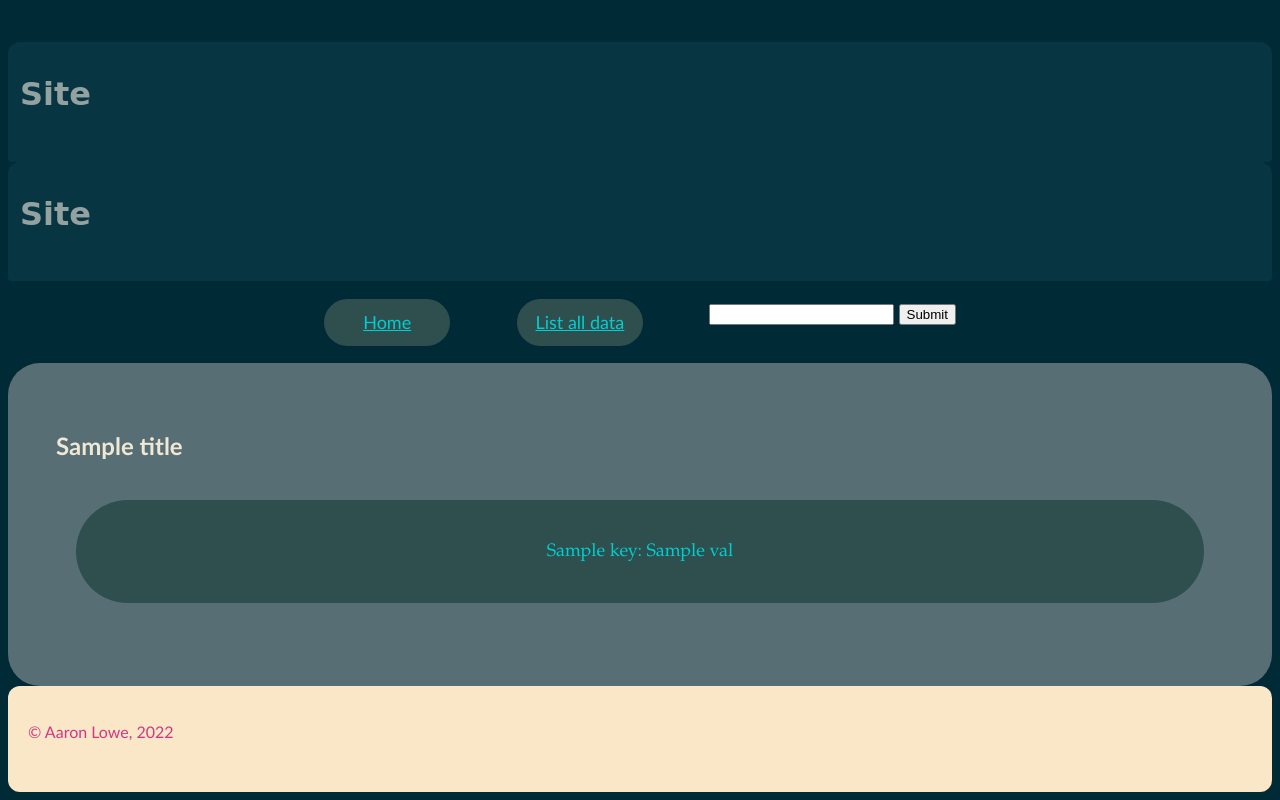
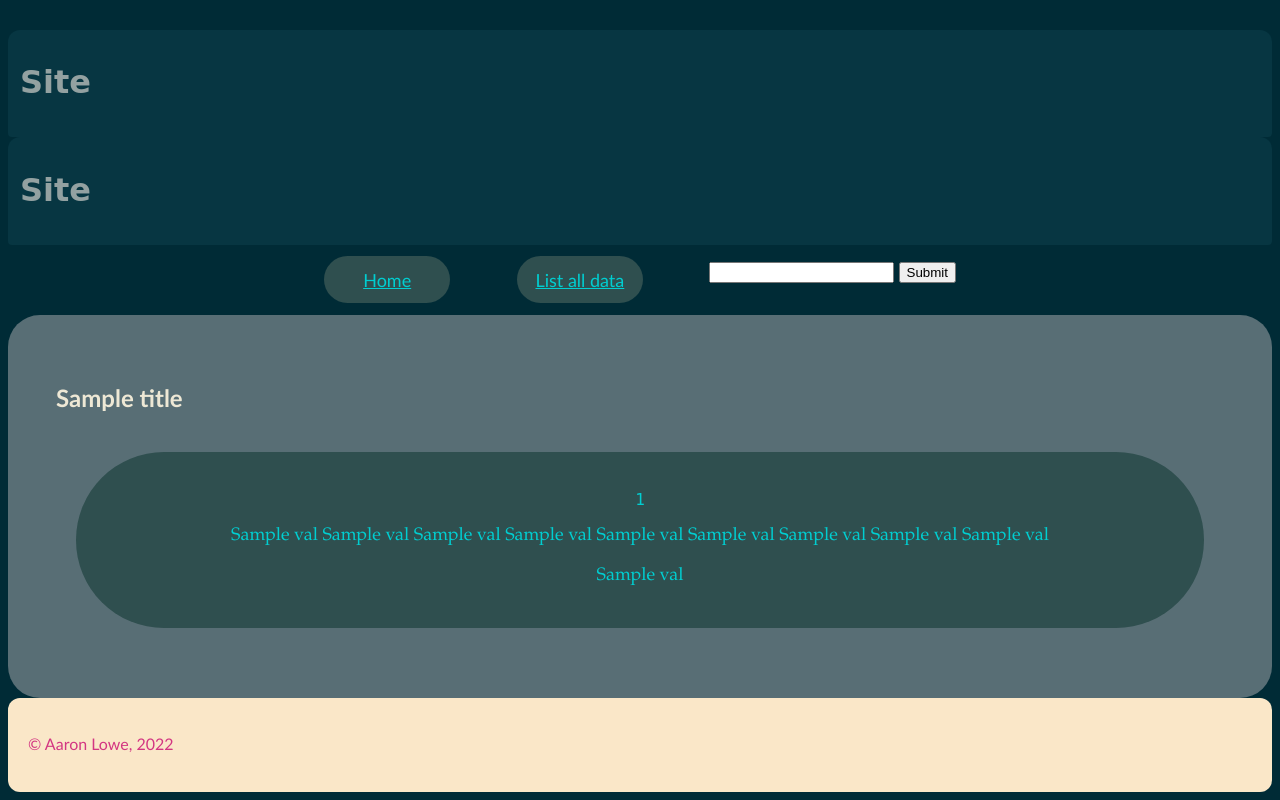
Before and after one commit to CyberFlameGO/AS91892, a Flask app: template templates/card.html in a window 1280 px wide. Run offline with Flask 2, Linux system fonts and the light colour scheme; the template is opened without the code that fills it: most values are stand-ins (such as "Sample title", 1, 10 or a date in 2020).

Commit message:
ok
Signed-off-by: CyberFlame <cyberflameu@gmail.com>

```diff
--- a/app.py
+++ b/app.py
@@ -49,10 +49,10 @@ class Database(object):
         :param params:
         :return:
         """
-        if params[0] is not None or len(params) >= 1:
+        if params[0] is None and len(params) == 1:
+            self.cursor.execute(query)
+        else:
             self.cursor.execute(query, params)
-        else:
-            self.cursor.execute(query)
         return self.cursor.fetchall()
 
     def get_all_fields_of_table(self, table) -> list:
@@ -85,12 +85,12 @@ def get_tags(tag_type):
     return tag_list
 
 
-def get_all_data():
+def get_formatted_fields():
     """
-    This function is project-specific.
+    TODO: finish docstr
+    TODO URGENT: val1 is fields, val2 is data, fix up code from new function (split) and fix search
+    :return:
     """
-    query = "SELECT card_number, card_name, type, rarity, value, attribute, subtype, level, card_atk, " \
-            "card_def, card_text FROM cards"
     db = Database(DB_FILE)
     fields = []
     for element in db.get_all_fields_of_table("cards"):
@@ -100,9 +100,22 @@ def get_all_data():
             fields.append("Card DEF")
         else:
             fields.append(element.replace("_", " ").capitalize())
+    db.connection.close()
+
+
+def get_all_data():
+    """
+    This function is project-specific.
+    TODO: finish docstr
+    :return
+    """
+    query = "SELECT card_number, card_name, type, rarity, value, attribute, subtype, level, card_atk, " \
+            "card_def, card_text FROM cards"
+    db = Database(DB_FILE)
     data = db.read_db(query)
     db.connection.close()
-    return fields, data
+    return data
+
 
 @app.route('/meme')
 def hello_world():
@@ -129,14 +142,14 @@ def render_webpages(tag_type):
 
 @app.route('/all')
 def render_all():
-    #todo: change variable names
+    # todo: change variable names
     val1, val2 = get_all_data()
     return render_template("datapage.html", keys = val1, values = val2, title = "All")
 
 
 @app.route('/all2')
 def render_all2():
-    #todo: change variable names
+    # todo: change variable names
     val1, val2 = get_all_data()
     return render_template("card.html", keys = val1, values = val2, title = "All")
 
--- a/templates/card.html
+++ b/templates/card.html
@@ -6,9 +6,19 @@
     <div id = "cards">
         {% for val in values %}
             <article>
-                {% for i in val %}
-                    <p>{{ keys[loop.index - 2] }}: {{ i }}</p>
-                {% endfor %}
+                <td>
+                    <pre><code>{{ val[0] }}</code></pre>
+                </td>
+                <td>{{ val[1] }}</td>
+                <td>{{ val[2] }}</td>
+                <td>{{ val[3] }}</td>
+                <td>{{ val[4] }}</td>
+                <td>{{ val[5] }}</td>
+                <td>{{ val[6] }}</td>
+                <td>{{ val[7] }}</td>
+                <td>{{ val[8] }}</td>
+                <td>{{ val[9] }}</td>
+                <td><p>{{ val[10] }}</p></td>
             </article>
         {% endfor %}
     </div>
```
Also changed, not shown: templates/datapage.html (+13 -3 lines).
